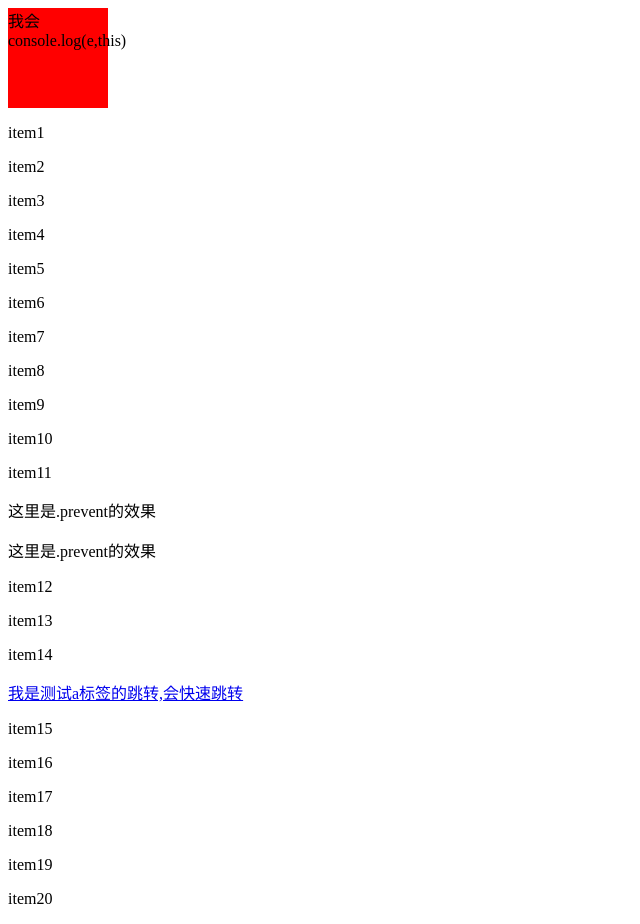
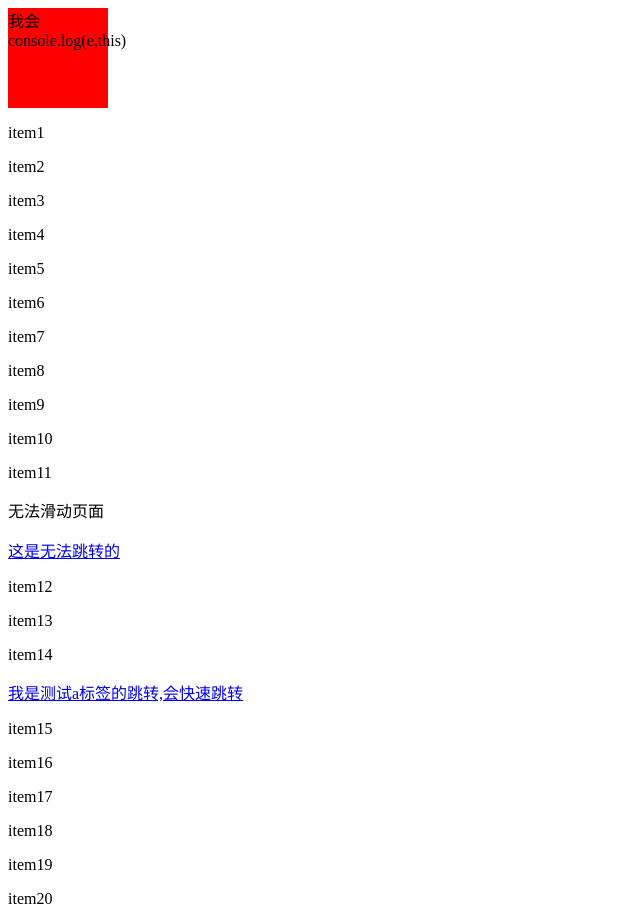
Before and after one commit to MeCKodo/vue-tap, a plain HTML site: page test-href.html in a window 1280 px wide. Shown: the whole page, without its empty margins (0-640 px from the left). Drawn offline with Linux system fonts and the light colour scheme.

Commit message:
修改示例demo

```diff
--- a/test-href.html
+++ b/test-href.html
@@ -26,8 +26,8 @@
 <p>item9</p>
 <p>item10</p>
 <p>item11</p>
-<p v-tap.prevent="aaa">这里是.prevent的效果</p>
-<p v-tap.prevent="aaa">这里是.prevent的效果</p>
+<p v-tap.prevent="scroll">无法滑动页面</p>
+<a v-tap.prevent="cant" href="这是无法跳转的">这是无法跳转的</a>
 <p>item12</p>
 <p>item13</p>
 <p>item14</p>
@@ -52,7 +52,13 @@
             },
             aaa: function (e) {
                 console.log('a 跳转');
-            }
+            },
+			scroll: function(e) {
+				alert('prevent后也无法滑动页面了');
+			},
+			cant: function() {
+				alert('prevent后就无法跳转了');
+			}
         }
     });
 </script>
--- a/vue-tap.js
+++ b/vue-tap.js
@@ -51,7 +51,7 @@
 					},false);
 					this.el.addEventListener('touchend',function(e) {
 						e.preventDefault();
-						if(self.el.href) {
+						if(self.el.href && !self.modifiers.prevent) {
 							return window.location = self.el.href;
 						}
 						return self.touchend(e,self,fn);
```
